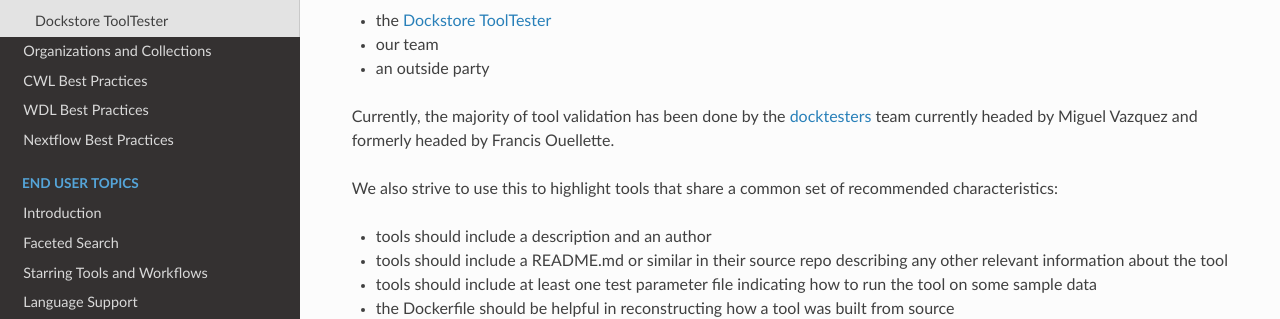
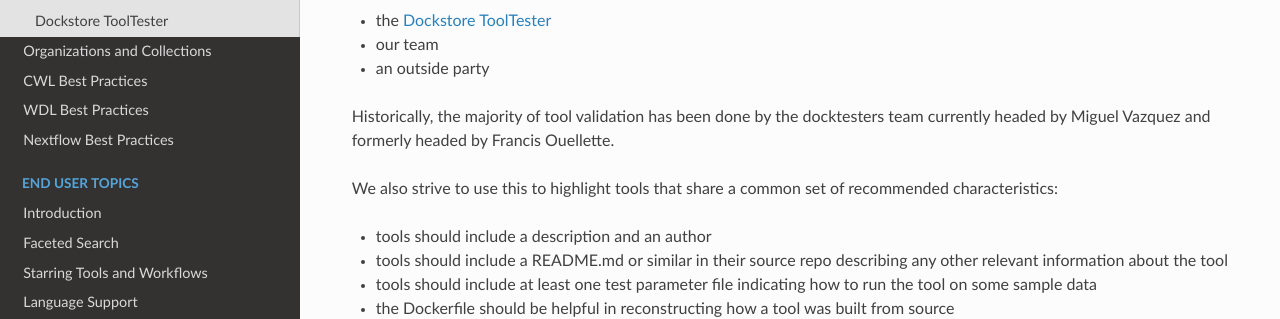
Before and after one commit to dockstore/dockstore-documentation, a Sphinx documentation site: the page built from docs/advanced-topics/verification.rst, in a window 1280 px wide and 900 px high. Shown: the part 255-574 px from the top of the window. Built offline with Sphinx 7.4.7 and the Read the Docs theme 2.0.0, drawn with Linux system fonts in a browser that asks for light colours.

Commit message:
PR changes

```diff
--- a/docs/advanced-topics/verification.rst
+++ b/docs/advanced-topics/verification.rst
@@ -9,8 +9,7 @@
 -  our team
 -  an outside party
 
-Currently, the majority of tool validation has been done by the
-`docktesters <https://lists.icgc.org/mailman/listinfo/docktesters>`__
+Historically, the majority of tool validation has been done by the docktesters
 team currently headed by Miguel Vazquez and formerly headed by Francis
 Ouellette.
 
```
